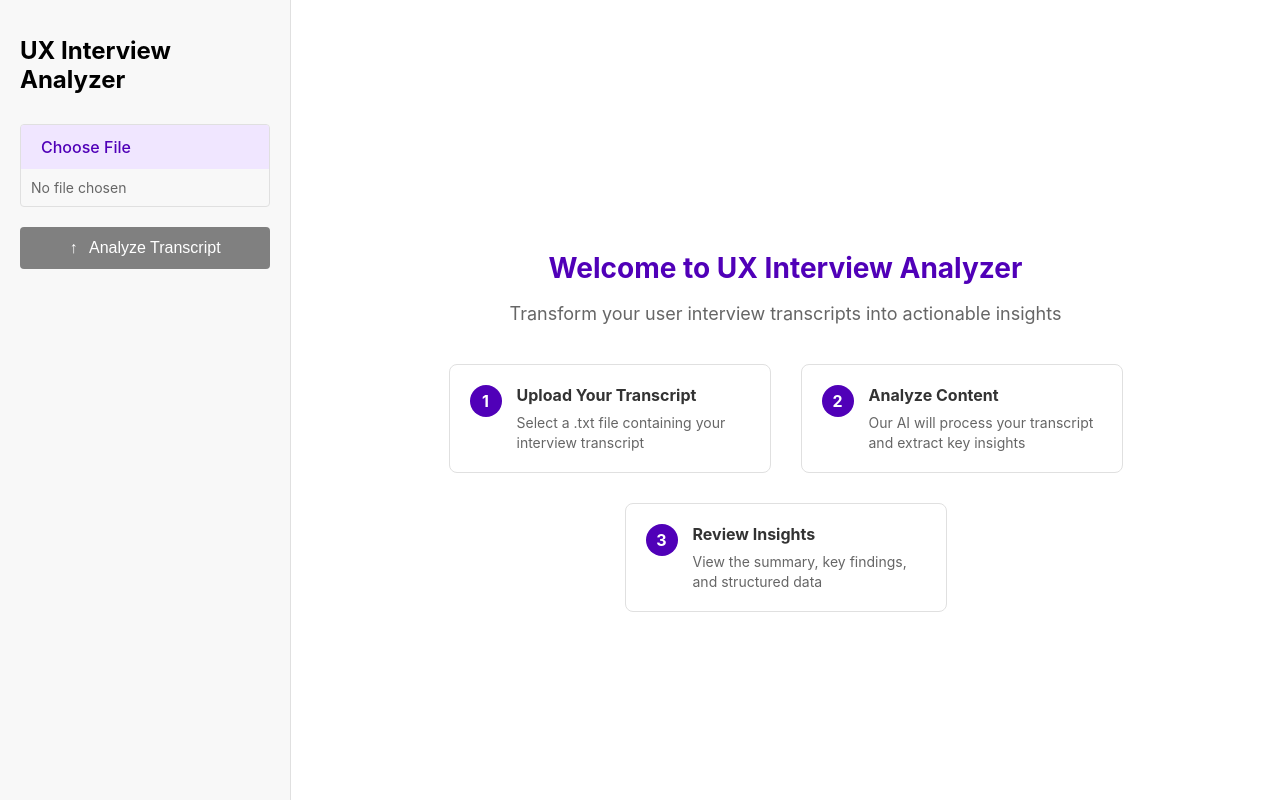
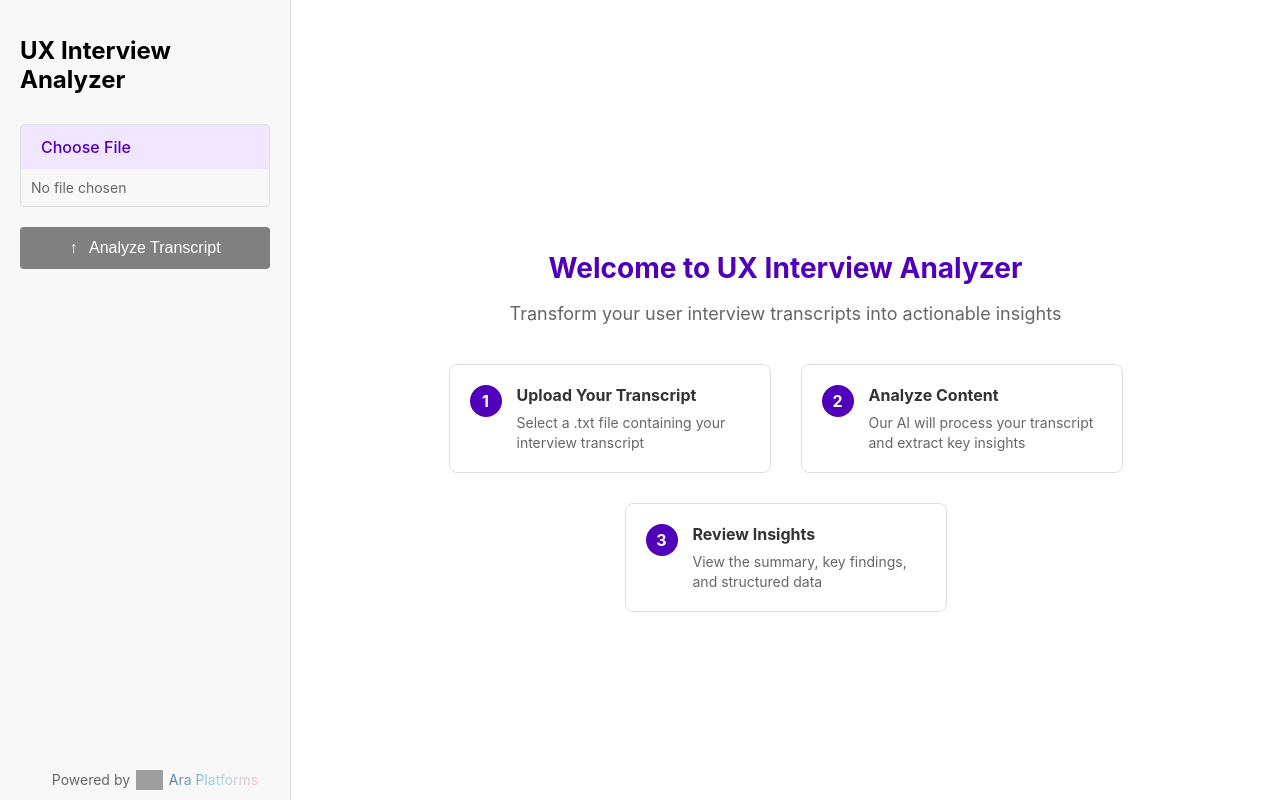
Before and after one commit to GKjohns/InterviewDiscoveryInformationExtraction, a Vue app in the folder frontend/: page / in a window 1280 px wide. Built offline with nearby package versions, Linux system fonts and the light colour scheme; grey boxes are pictures that could not be loaded.

Commit message:
add ara link at to sidebar footer

```diff
--- a/frontend/src/App.vue
+++ b/frontend/src/App.vue
@@ -2,6 +2,7 @@
 <template>
   <div class="app-container">
     <div class="sidebar">
+      <div class="sidebar-content">
         <h1 class="title">UX Interview Analyzer</h1>
 
         <div class="file-input-container">
@@ -57,6 +58,12 @@
         </div>
       </div>
 
+      <div class="powered-by">
+        Powered by <img src="https://www.kylejohnson.ai/img/ara_logo.png" alt="Ara" class="ara-logo">
+        <a href="https://www.ara.social" class="ara-link">Ara Platforms</a>
+      </div>
+    </div>
+
     <div class="main-content">
       <div v-if="transcript" class="content-wrapper">
         <div class="content-area">
@@ -106,6 +113,7 @@ import axios from 'axios';
 import TranscriptView from './components/TranscriptView.vue';
 import ReportView from './components/ReportView.vue';
 import InsightsView from './components/InsightsView.vue';
+import { funFacts } from './utils/funFacts';
 
 const file = ref(null);
 const fileName = ref('');
@@ -164,13 +172,6 @@ const readFileContent = (file) => {
 };
 
 const getRandomFunFact = () => {
-  const funFacts = [
-    "Did you know? The first computer bug was an actual bug!",
-    "The term 'debugging' originated from removing an actual moth from a computer.",
-    "The first computer mouse was made of wood!",
-    "The first programmer in the world was a woman named Ada Lovelace.",
-    "The first computer virus was created in 1983 as an experiment.",
-  ];
   return funFacts[Math.floor(Math.random() * funFacts.length)];
 };
 
@@ -202,9 +203,13 @@ html, body {
   border-right: 1px solid #e0e0e0;
   display: flex;
   flex-direction: column;
+  height: 100vh;
+  position: relative;
+}
+
+.sidebar-content {
+  flex: 1;
   overflow-y: auto;
-  user-select: none;
-  height: 100vh; /* Changed from 100% to 100vh */
 }
 
 .main-content {
@@ -546,4 +551,39 @@ html, body {
   margin: 0;
   line-height: 1.4;
 }
+
+.powered-by {
+  position: absolute;
+  bottom: 40px; /* Increased from 20px to 40px to move it higher */
+  left: 0;
+  width: 100%;
+  text-align: center;
+  padding: 10px;
+  font-size: 14px;
+  color: #666;
+  display: flex;
+  align-items: center;
+  justify-content: center;
+  gap: 6px;
+}
+
+.ara-logo {
+  height: 20px;
+  width: auto;
+}
+
+.ara-link {
+  background: linear-gradient(90deg, #4A7A9D, #A3D5E0, #F8C2C9);
+  -webkit-background-clip: text;
+  background-clip: text;
+  color: transparent;
+  text-decoration: none;
+  transition: text-decoration 0.2s ease;
+  padding: 2px 0; /* Add padding to ensure full text visibility */
+  line-height: normal; /* Ensure proper line height */
+}
+
+.ara-link:hover {
+  text-decoration: underline;
+}
 </style>
```
Lines whose indentation alone changed are shown as unchanged.
